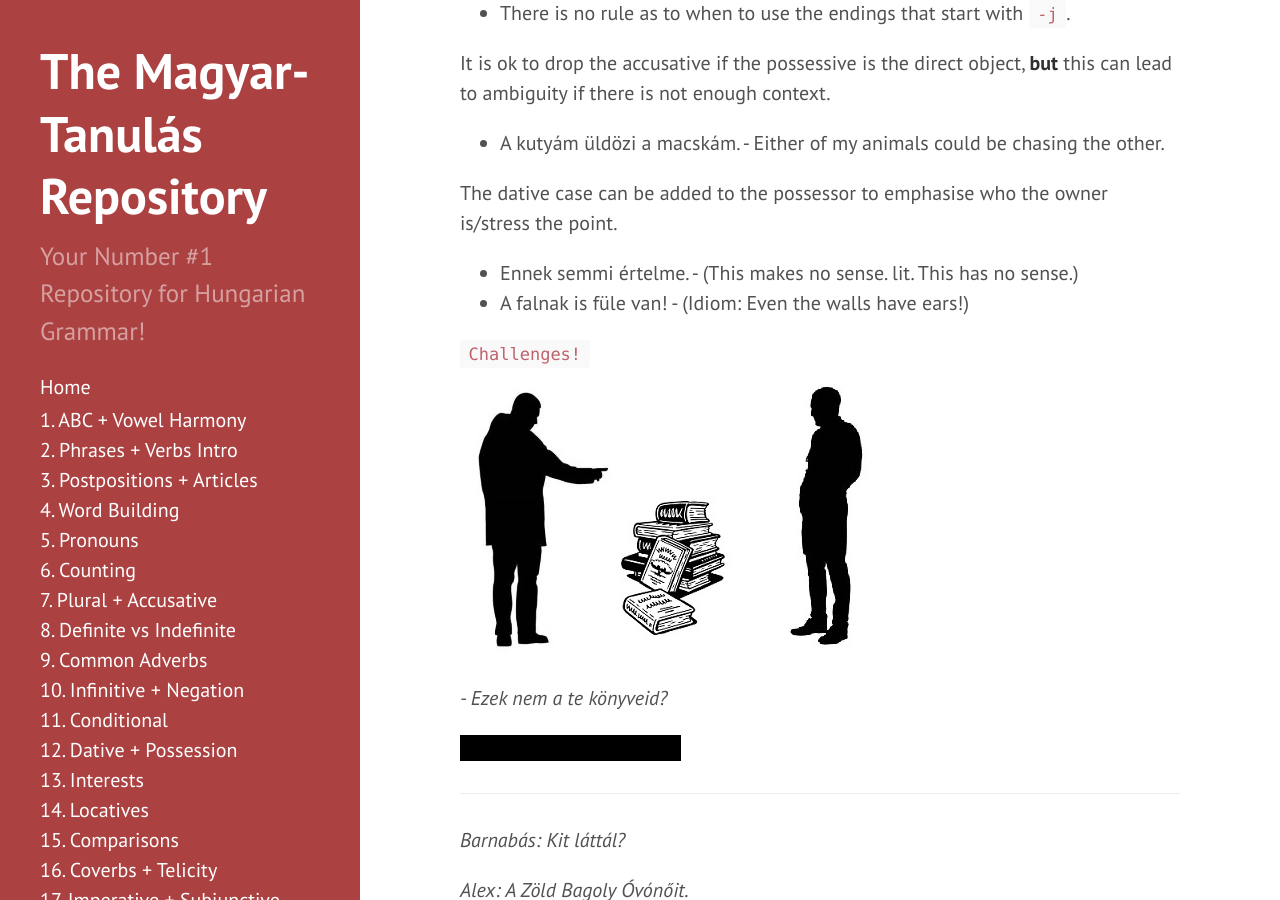
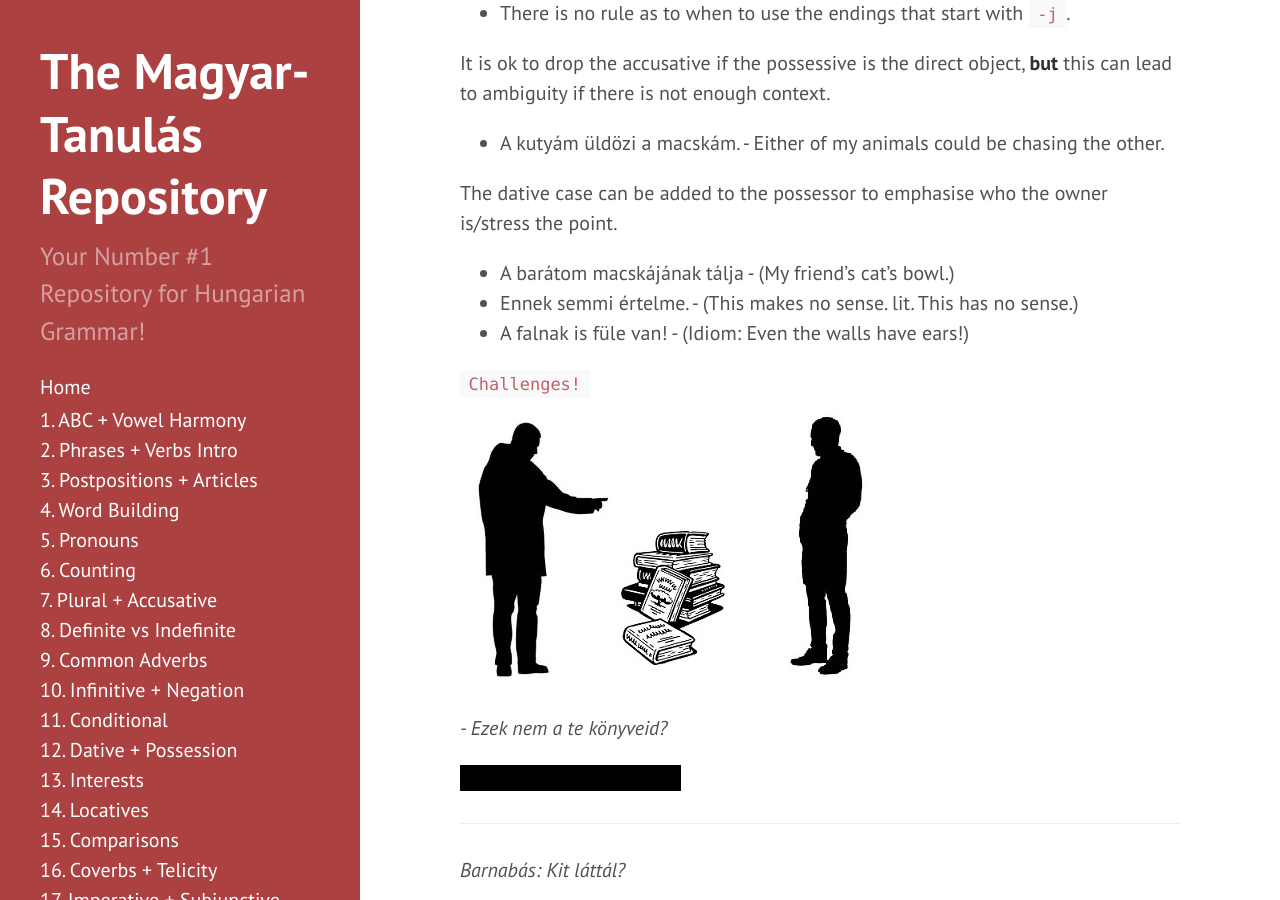
Before and after one commit to Magyartanulas/magyartanulas.github.io, a Jekyll site: the page built from dative_possession.md, in a window 1280 px wide and 900 px high, scrolled down 3121 px. Built offline with Jekyll 4.4.1, drawn with Linux system fonts in a browser that asks for light colours; comment, search, counter and statistics services are not loaded.

Commit message:
Update dative_possession.md

```diff
--- a/dative_possession.md
+++ b/dative_possession.md
@@ -88,6 +88,7 @@ It is ok to drop the accusative if the possessive is the direct object, **but**
 
 The dative case can be added to the possessor to emphasise who the owner is/stress the point.
 
+* A barátom macskájának tálja - (My friend's cat's bowl.)
 * Ennek semmi értelme. - (This makes no sense. lit. This has no sense.)
 * A falnak is füle van! - (Idiom: Even the walls have ears!)
 
```
